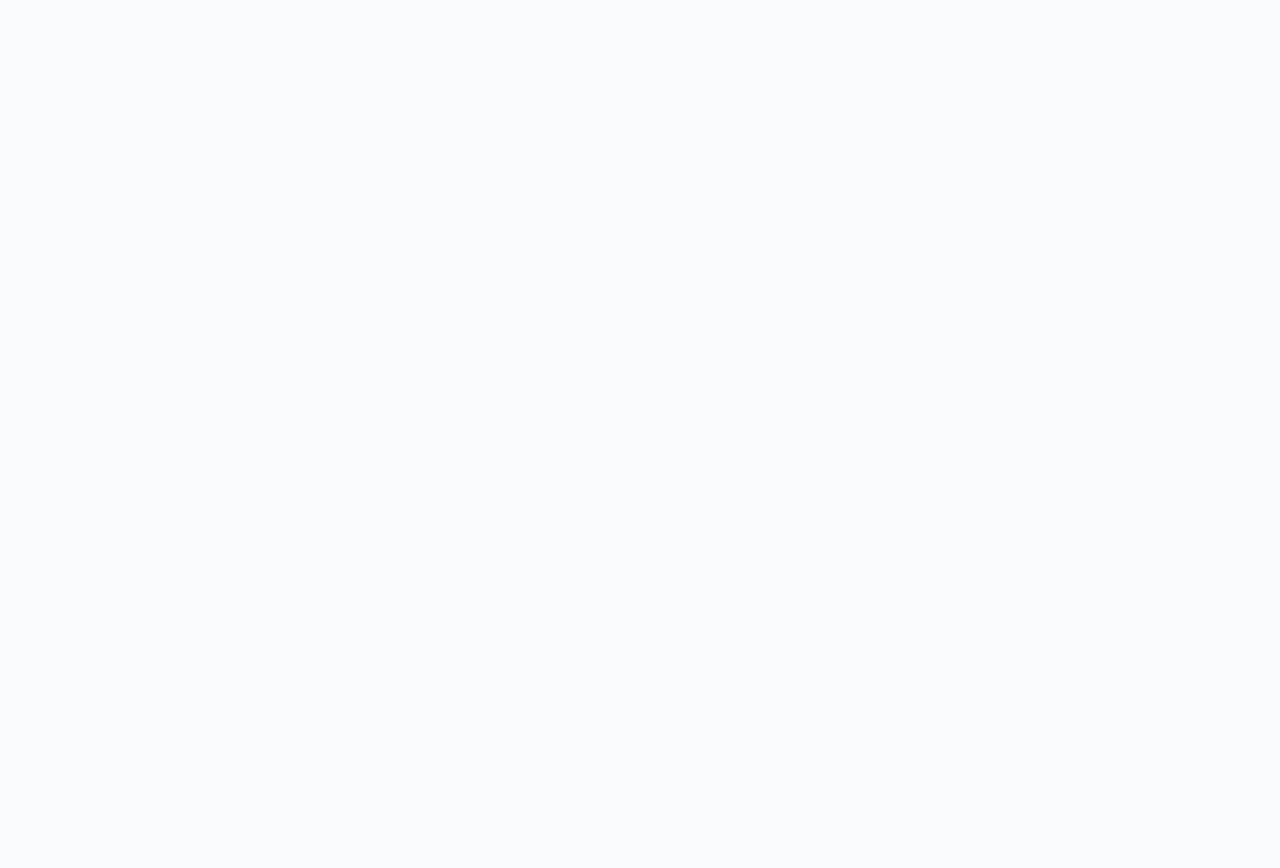
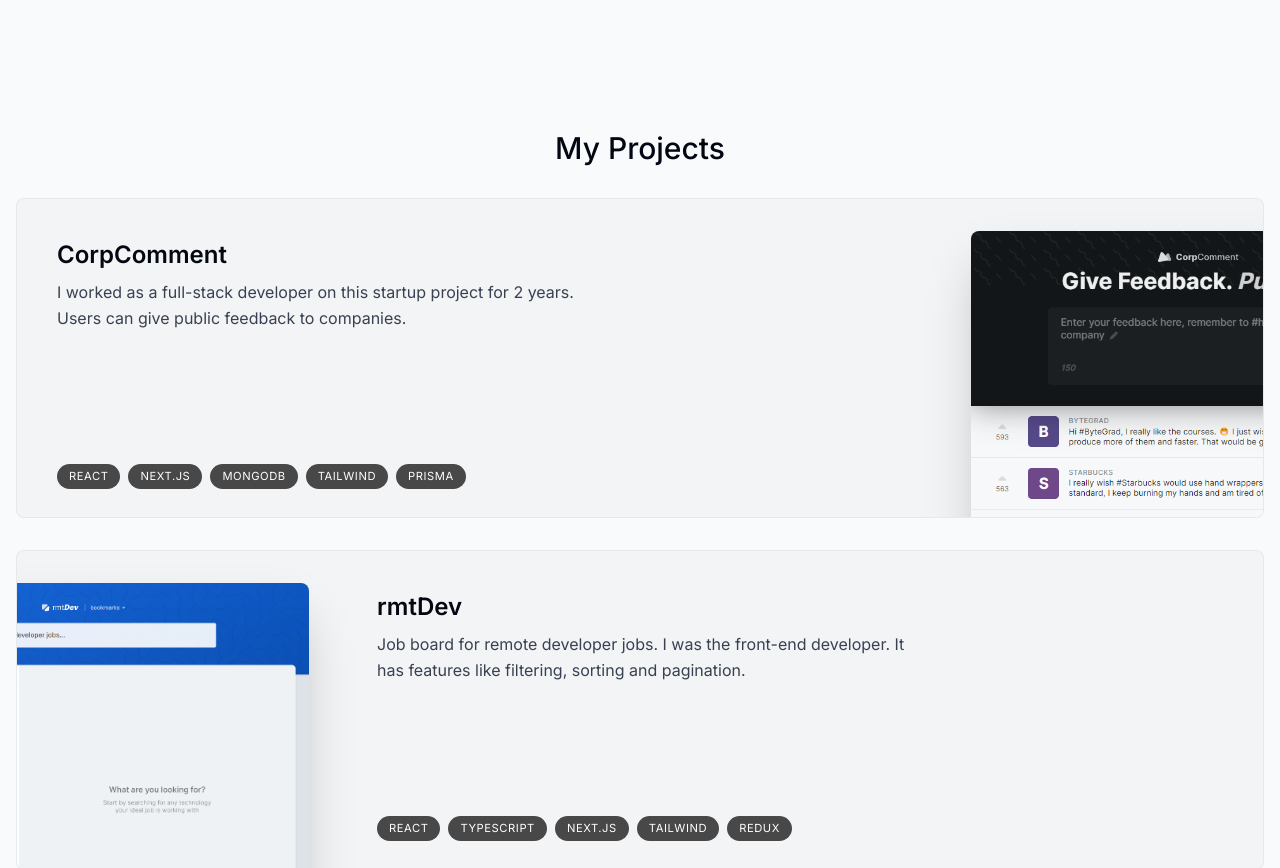
Before and after one commit to Jerry-Sharma21/personal_portfolio, a Next.js app: page / in a window 1280 px wide. Shown: the part 1220-2088 px from the top of the page. Before the commit the page ends 1350 px from the top, so only its background shows below. Built offline with nearby package versions, Linux system fonts and the light colour scheme.

Commit message:
my projects

```diff
--- a/app/layout.tsx
+++ b/app/layout.tsx
@@ -18,7 +18,7 @@
   children: React.ReactNode;
 }) {
   return (
-    <html lang="en">
+    <html lang="en" className="!scroll-smooth">
       <body
         className={`${inter.className} relative bg-gray-50 text-gray-950 pt-28 sm:pt-36`}
       >
--- a/app/page.tsx
+++ b/app/page.tsx
@@ -2,6 +2,7 @@
 
 import About from '@/components/About';
 import Intro from '@/components/Intro';
+import Projects from '@/components/Projects';
 import SectionDivider from '@/components/SectionDivider';
 
 const Home: React.FC = () => {
@@ -10,6 +11,7 @@
       <Intro />
       <SectionDivider />
       <About />
+      <Projects />
     </main>
   );
 };
--- a/components/About.tsx
+++ b/components/About.tsx
@@ -7,10 +7,11 @@
 const About: React.FC = () => {
   return (
     <motion.section
-      className="mb-28 max-w-[45rem] text-center leading-8 sm:mb-40"
+      className="mb-28 max-w-[45rem] text-center leading-8 sm:mb-40 scroll-mt-28"
       initial={{ opacity: 0, y: 100 }}
       animate={{ opacity: 1, y: 0 }}
       transition={{ delay: 0.175 }}
+      id="about"
     >
       <SectionHeading>About Me</SectionHeading>
       <p className="mb-3">
--- a/components/Intro.tsx
+++ b/components/Intro.tsx
@@ -10,7 +10,10 @@
 
 const Intro: React.FC = () => {
   return (
-    <section className="mb-28 max-w-[50rem] text-center sm:mb-0">
+    <section
+      className="mb-28 max-w-[50rem] text-center sm:mb-0 scroll-mt-[100rem]"
+      id="home"
+    >
       <div className="flex items-center justify-center">
         <div className="relative">
           <motion.div
--- /dev/null
+++ b/components/Project.tsx
@@ -0,0 +1,76 @@
+'use client';
+import React, { useRef } from 'react';
+import Image from 'next/image';
+import { useScroll, useTransform, motion } from 'framer-motion';
+import { projectsData } from '@/lib/Data';
+
+type IProjectProps = (typeof projectsData)[number];
+
+const Project: React.FC<IProjectProps> = props => {
+  const { title, description, tags, imageUrl } = props;
+
+  const ref = useRef<HTMLDivElement>(null);
+
+  const { scrollYProgress } = useScroll({
+    target: ref,
+    offset: ['0 1', '1.33 1'],
+  });
+
+  const scaleProgress = useTransform(scrollYProgress, [0, 1], [0.8, 1]);
+  const opacityProgress = useTransform(scrollYProgress, [0, 1], [0.6, 1]);
+
+  return (
+    <motion.div
+      ref={ref}
+      style={{
+        scale: scrollYProgress,
+        opacity: opacityProgress,
+      }}
+      className='group mb-3 sm:mb-8 last:mb-0"'
+    >
+      <section
+        className="bg-gray-100 mx-w-[42rem] border border-black/5 overflow-hidden sm:pr-8
+      relative sm:h-[20rem] mb-3 sm:mb-8 last:mb-0 group-even:pl-8 hover:bg-gray-200 transition
+      rounded-lg"
+      >
+        <div
+          className="pt-4 pb-7 px-5 sm:pl-10 sm:pr-2 sm:pt-10 sm:max-w-[50%]
+        flex flex-col h-full group-even:ml-[18rem]"
+        >
+          <h3 className="text-2xl font-semibold">{title}</h3>
+
+          <p className="mt-2 leading-relaxed text-gray-700">{description}</p>
+
+          <ul className="flex flex-wrap mt-4 gap-2 sm:mt-auto">
+            {tags.map((tag, index) => (
+              <li
+                key={index}
+                className="bg-black/[0.7] px-3 py-1 text-[0.7rem] uppercase
+            tracking-wider text-white rounded-full"
+              >
+                {tag}
+              </li>
+            ))}
+          </ul>
+        </div>
+
+        <Image
+          className="absolute hidden sm:block top-8 -right-40 w-[28.25rem] rounded-t-lg shadow-2xl transition
+          group-hover:scale-[1.04]
+          group-hover:-translate-x-3
+          group-hover:translate-y-3
+          group-hover:-rotate-2
+          group-even:group-hover:translate-x-3
+          group-even:group-hover:translate-y-3
+          group-even:group-hover:rotate-2
+          group-even:right-[initial] group-even:-left-40"
+          src={imageUrl}
+          alt="Project I worked on"
+          quality={95}
+        />
+      </section>
+    </motion.div>
+  );
+};
+
+export default Project;
--- /dev/null
+++ b/components/Projects.tsx
@@ -0,0 +1,22 @@
+import React from 'react';
+
+import Project from './Project';
+import SectionHeading from './SectionHeading';
+import { projectsData } from '@/lib/Data';
+
+const Projects: React.FC = () => {
+  return (
+    <section className="scroll-mt-28" id="projects">
+      <SectionHeading>My Projects</SectionHeading>
+      <div>
+        {projectsData.map((project, index) => (
+          <React.Fragment key={index}>
+            <Project {...project} />
+          </React.Fragment>
+        ))}
+      </div>
+    </section>
+  );
+};
+
+export default Projects;
--- a/components/SectionHeading.tsx
+++ b/components/SectionHeading.tsx
@@ -7,7 +7,11 @@
 const SectionHeading: React.FC<SectionHeadingProps> = ({
   children,
 }: SectionHeadingProps) => {
-  return <div className="text-3xl font-medium capitalize mb-8">{children}</div>;
+  return (
+    <div className="text-3xl font-medium capitalize mb-8 text-center">
+      {children}
+    </div>
+  );
 };
 
 export default SectionHeading;
```
